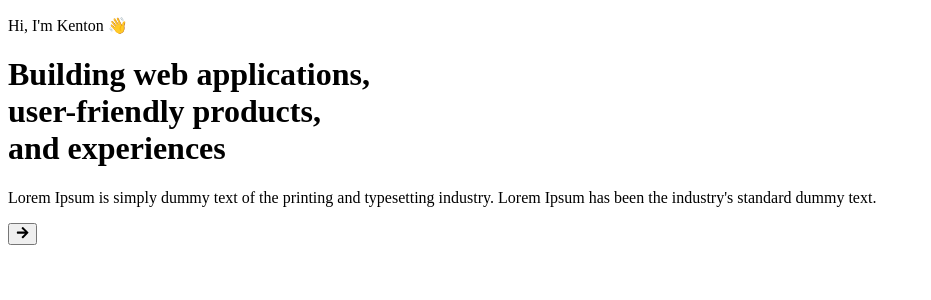
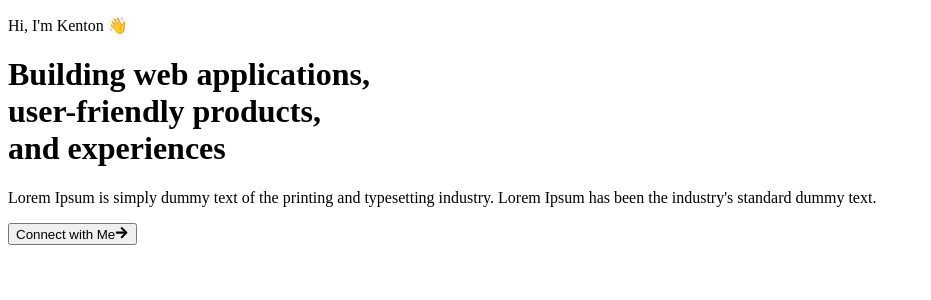
Before and after one commit to kduprey/kentonduprey-site, a Next.js app: page /components/Hero in a window 1280 px wide. Shown: the top 300 px of the page, without its empty margins (0-931 px from the left). Built offline with nearby package versions, Linux system fonts and the light colour scheme.

Commit message:
refactored button component

```diff
--- a/pages/components/Hero.js
+++ b/pages/components/Hero.js
@@ -5,7 +5,7 @@ const Hero = (props) => {
 	return (
 		<div className="container flex flex-col justify-around items-center pt-5">
 			<p className="font-semibold py-3">Hi, I'm Kenton 👋</p>
-			<h1 className="text-5xl font-bold text-center p-3 leading-tight">
+			<h1 className="text-5xl font-bold text-center py-3 leading-tight">
 				Building web applications,
 				<br /> user-friendly products,
 				<br /> and experiences
@@ -15,7 +15,8 @@ const Hero = (props) => {
 				industry. Lorem Ipsum has been the industry's standard dummy
 				text.
 			</p>
-			<Button className="uppercase" text="Connect with Me">
+			<Button className="uppercase">
+				Connect with Me
 				<FaArrowRight className="pl-1" />
 			</Button>
 		</div>
```
